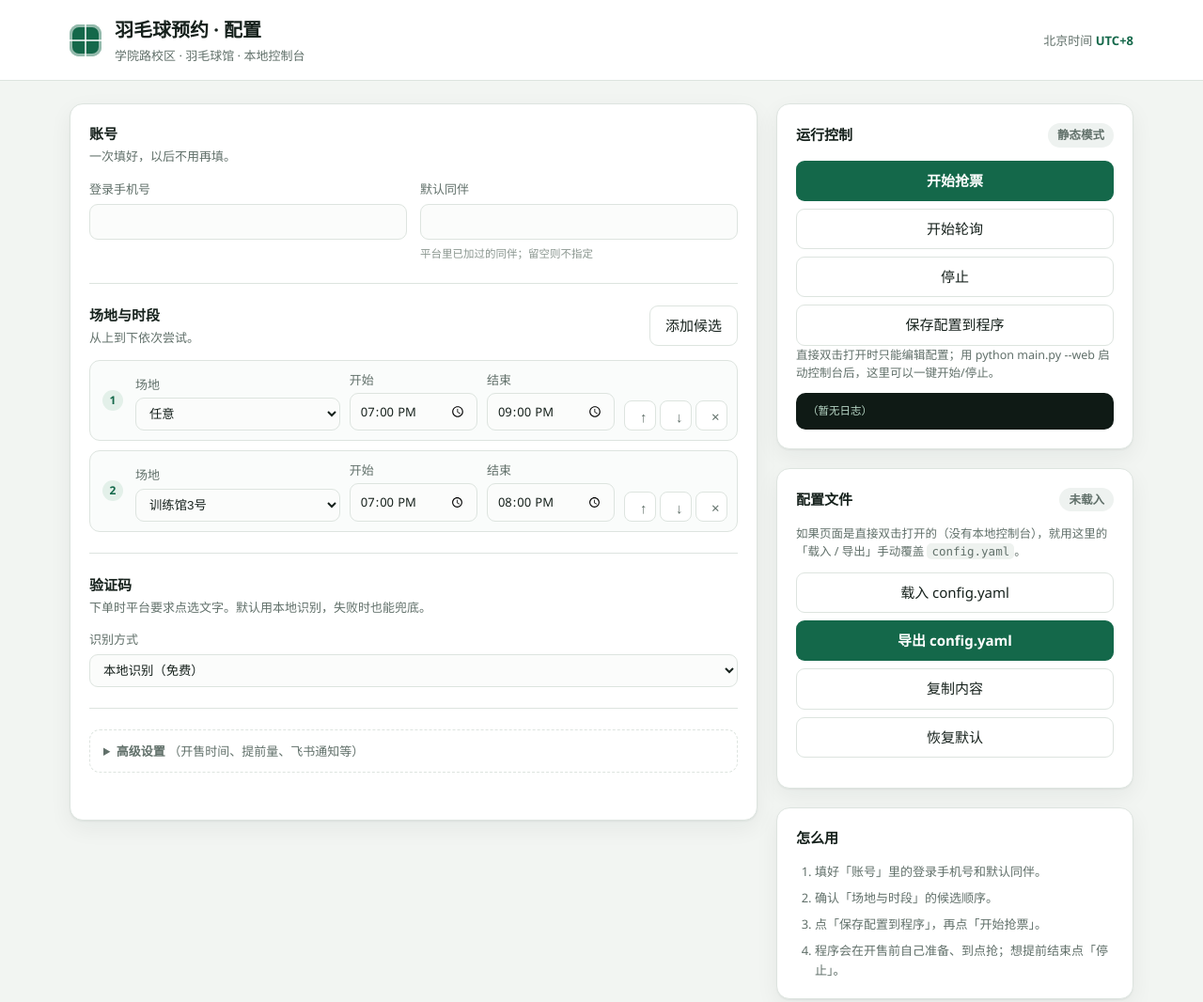
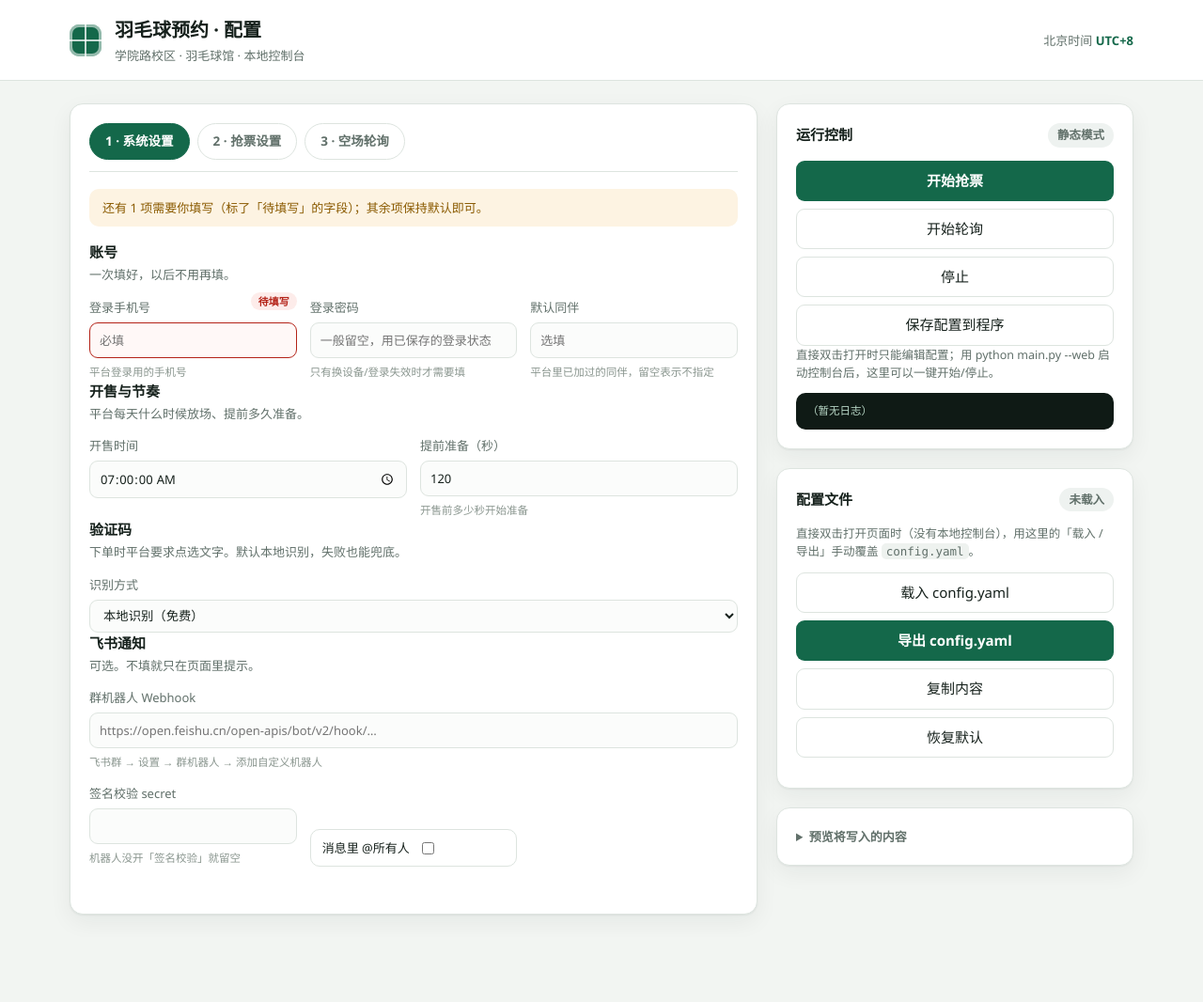
Before and after one commit to hhhsir0123/badminton_booker, a plain HTML site: page src/web/index.html in a window 1280 px wide. Shown: the top 1066 px of the page at 94% size. After the commit the page ends 997 px from the top, so only its background shows below. Drawn offline with Linux system fonts and the light colour scheme; no server answers.

Commit message:
feat: 配置页拆成三块（系统设置 / 抢票设置 / 空场轮询），必填项标待填写
- 三个 Tab：系统设置（账号/开售/验证码/飞书）、抢票设置（候选/提交策略）、空场轮询
- 系统设置里未填的必填项标红「待填写」，顶部横幅提示还差几项；填完其余走默认值
- 新增登录密码、轮询时段、自动下单三个字段
- 调整字段栅格与开关布局，补齐截图

```diff
--- a/src/web/app.css
+++ b/src/web/app.css
@@ -167,7 +167,7 @@ aside {
 
 .fields {
   display: grid;
-  grid-template-columns: repeat(auto-fit, minmax(160px, 1fr));
+  grid-template-columns: repeat(auto-fit, minmax(220px, 1fr));
   gap: 14px;
 }
 
@@ -215,8 +215,10 @@ input:focus {
 
 label.switch {
   flex-direction: row;
+  flex-wrap: wrap;
   align-items: center;
-  gap: 9px;
+  gap: 8px 9px;
+  white-space: nowrap;
   align-self: end;
   padding: 9px 12px;
   border: 1px solid var(--line);
@@ -491,3 +493,78 @@ summary .muted {
   white-space: pre-wrap;
   word-break: break-all;
 }
+
+/* ------------------------------------------------------------ 三个分区（Tabs） */
+.tabs {
+  display: flex;
+  gap: 8px;
+  margin-bottom: 18px;
+  padding-bottom: 12px;
+  border-bottom: 1px solid var(--line);
+}
+
+.tab {
+  background: #fff;
+  border: 1px solid var(--line);
+  color: var(--muted);
+  font-size: 13.5px;
+  font-weight: 600;
+  padding: 8px 16px;
+  border-radius: 999px;
+}
+
+.tab:hover {
+  border-color: var(--accent);
+  color: var(--accent);
+}
+
+.tab.active {
+  background: var(--accent);
+  border-color: var(--accent);
+  color: #fff;
+}
+
+.banner {
+  margin: 0 0 16px;
+  padding: 10px 14px;
+  border-radius: 10px;
+  background: var(--warn-soft);
+  color: var(--warn);
+  font-size: 13px;
+}
+
+label.need.needs {
+  position: relative;
+}
+
+label.need.needs::after {
+  content: "待填写";
+  position: absolute;
+  top: -6px;
+  right: 0;
+  background: var(--danger-soft);
+  color: var(--danger);
+  font-size: 11px;
+  font-weight: 600;
+  padding: 1px 8px;
+  border-radius: 999px;
+}
+
+label.need.needs input {
+  border-color: var(--danger);
+  background: #fff8f7;
+}
+
+.tab-panel[hidden] {
+  display: none;
+}
+
+
+label.switch small {
+  flex-basis: 100%;
+  white-space: normal;
+}
+
+label.wide {
+  grid-column: 1 / -1;
+}
--- a/src/web/app.js
+++ b/src/web/app.js
@@ -129,11 +129,14 @@ function render() {
   $('#interval').value = polling.polling_interval;
   $('#days').value = (polling.polling_date_offsets || []).join(', ');
   $('#username').value = config.user.username || '';
+  $('#password').value = config.user.password || '';
   $('#partner').value = config.user.partner_name || '';
   $('#provider').value = captcha.provider === 'ttshitu' ? 'ttshitu' : 'local';
   $('#tts-user').value = tts.username || '';
   $('#tts-pass').value = tts.password || '';
   $('#tts-type').value = tts.type_id || 43;
+  $('#poll-slots').value = (polling.polling_time_slots || []).join(', ');
+  $('#auto-booking').checked = Boolean(polling.is_auto_booking);
   $('#attempts').value = booking.max_attempts;
   $('#partial').checked = Boolean(booking.allow_partial);
   $('#fallback').checked = Boolean(booking.fallback_any);
@@ -144,8 +147,47 @@ function render() {
   $('#mention-all').checked = Boolean(config.feishu.mention_all);
   renderPreferences(booking.preferences);
   toggleProvider();
+  refreshNeeds();
   $('#file-name').textContent = state.sourceName ? `当前来源：${state.sourceName}` : '';
   updatePreview();
+}
+
+function switchTab(name) {
+  $$('.tab').forEach((button) => {
+    const active = button.dataset.tab === name;
+    button.classList.toggle('active', active);
+    button.setAttribute('aria-selected', active ? 'true' : 'false');
+  });
+  $$('.tab-panel').forEach((panel) => {
+    panel.hidden = panel.dataset.panel !== name;
+  });
+  refreshNeeds();
+}
+
+function refreshNeeds() {
+  const targets = [
+    ['username', '#username'],
+    ['tts-user', '#tts-user'],
+    ['tts-pass', '#tts-pass']
+  ];
+  let missing = 0;
+  targets.forEach(([key, selector]) => {
+    const label = $(`.need[data-need="${key}"]`);
+    const input = $(selector);
+    if (!label || !input) return;
+    const hidden = Boolean(input.closest('[hidden]'));
+    const empty = !input.value.trim();
+    const needs = empty && !hidden;
+    label.classList.toggle('needs', needs);
+    if (needs) missing += 1;
+  });
+  const banner = $('#banner');
+  if (missing) {
+    banner.hidden = false;
+    banner.textContent = `还有 ${missing} 项需要你填写（标了「待填写」的字段）；其余项保持默认即可。`;
+  } else {
+    banner.hidden = true;
+  }
 }
 
 function toggleProvider() {
@@ -169,7 +211,13 @@ function applyForm() {
   }));
   config.polling.polling_interval = numberValue('#interval');
   config.polling.polling_date_offsets = parseDays($('#days').value);
+  config.polling.polling_time_slots = $('#poll-slots').value
+    .split(',')
+    .map((item) => item.trim())
+    .filter((item) => item.length);
+  config.polling.is_auto_booking = $('#auto-booking').checked;
   config.user.username = $('#username').value.trim();
+  config.user.password = $('#password').value;
   config.user.partner_name = $('#partner').value.trim();
   config.captcha = config.captcha || {};
   config.captcha.provider = $('#provider').value === 'ttshitu' ? 'ttshitu' : 'local';
@@ -418,8 +466,13 @@ async function stopRun() {
 function bind() {
   $('#config').addEventListener('input', () => {
     applyForm();
+    refreshNeeds();
     markDirty();
     schedulePreview();
+  });
+
+  $$('.tab').forEach((button) => {
+    button.addEventListener('click', () => switchTab(button.dataset.tab));
   });
 
   $('#add').addEventListener('click', () => {
@@ -432,6 +485,7 @@ function bind() {
   $('#provider').addEventListener('change', () => {
     toggleProvider();
     applyForm();
+    refreshNeeds();
     markDirty();
     schedulePreview();
   });
--- a/src/web/index.html
+++ b/src/web/index.html
@@ -20,18 +20,88 @@
 
 <main>
   <form id="config" class="panel config" novalidate>
+    <nav class="tabs" role="tablist">
+      <button type="button" class="tab active" data-tab="system">1 · 系统设置</button>
+      <button type="button" class="tab" data-tab="grab">2 · 抢票设置</button>
+      <button type="button" class="tab" data-tab="poll">3 · 空场轮询</button>
+    </nav>
+
+    <p class="banner" id="banner" hidden></p>
+
+    <!-- ============================ 1 系统设置 ============================ -->
+    <section class="tab-panel" data-panel="system">
       <div class="section-head">
         <div><h2>账号</h2><p>一次填好，以后不用再填。</p></div>
       </div>
       <div class="fields">
-      <label>登录手机号<input id="username" type="tel" autocomplete="off"></label>
-      <label>默认同伴<input id="partner" type="text" autocomplete="off"><small>平台里已加过的同伴；留空则不指定</small></label>
+        <label class="need" data-need="username">登录手机号
+          <input id="username" type="tel" autocomplete="off" placeholder="必填">
+          <small>平台登录用的手机号</small>
+        </label>
+        <label>登录密码
+          <input id="password" type="password" autocomplete="off" placeholder="一般留空，用已保存的登录状态">
+          <small>只有换设备/登录失效时才需要填</small>
+        </label>
+        <label>默认同伴
+          <input id="partner" type="text" autocomplete="off" placeholder="选填">
+          <small>平台里已加过的同伴，留空表示不指定</small>
+        </label>
       </div>
 
-    <hr>
       <div class="section-head">
-      <div><h2>场地与时段</h2><p>从上到下依次尝试。</p></div>
+        <div><h2>开售与节奏</h2><p>平台每天什么时候放场、提前多久准备。</p></div>
+      </div>
+      <div class="fields">
+        <label>开售时间<input id="release" type="time" step="1" required></label>
+        <label>提前准备（秒）<input id="warmup" type="number" min="10" max="3600" step="1" required><small>开售前多少秒开始准备</small></label>
+      </div>
+
+      <div class="section-head">
+        <div><h2>验证码</h2><p>下单时平台要求点选文字。默认本地识别，失败也能兜底。</p></div>
+      </div>
+      <div class="fields">
+        <label>识别方式
+          <select id="provider">
+            <option value="local">本地识别（免费）</option>
+            <option value="ttshitu">图鉴打码（更准，约 1 分钱/次）</option>
+          </select>
+        </label>
+      </div>
+      <div id="tts-block" class="fields" hidden>
+        <label class="need" data-need="tts-user">图鉴用户名
+          <input id="tts-user" type="text" autocomplete="off" placeholder="必填">
+        </label>
+        <label class="need" data-need="tts-pass">图鉴密码
+          <input id="tts-pass" type="password" autocomplete="off" placeholder="必填">
+        </label>
+        <label>题型<input id="tts-type" type="number" min="1" max="99" step="1"><small>43 = 传目标词的点选（推荐），20 = 通用点选（会认错）</small></label>
+      </div>
+
+      <div class="section-head">
+        <div><h2>飞书通知</h2><p>可选。不填就只在页面里提示。</p></div>
+      </div>
+      <div class="fields">
+        <label class="wide">群机器人 Webhook
+          <input id="webhook" type="text" placeholder="https://open.feishu.cn/open-apis/bot/v2/hook/…" autocomplete="off">
+          <small>飞书群 → 设置 → 群机器人 → 添加自定义机器人</small>
+        </label>
+        <label>签名校验 secret
+          <input id="secret" type="password" autocomplete="off">
+          <small>机器人没开「签名校验」就留空</small>
+        </label>
+        <label class="switch">消息里 @所有人<input id="mention-all" type="checkbox"></label>
+      </div>
+    </section>
+
+    <!-- ============================ 2 抢票设置 ============================ -->
+    <section class="tab-panel" data-panel="grab" hidden>
+      <div class="section-head">
+        <div><h2>场地与时段</h2><p>每天 07:00 放场时，从上到下依次尝试。</p></div>
         <button type="button" id="add" class="secondary">添加候选</button>
+      </div>
+      <div class="fields">
+        <label>提前几天入场<input id="offset" type="number" min="0" max="30" step="1" required><small>填 2 表示抢后天</small></label>
+        <label>指定入场日期<input id="date" type="date"><small>留空则按开售日 + 提前天数推算</small></label>
       </div>
       <div id="preferences"></div>
       <template id="pref-template">
@@ -48,60 +118,33 @@
         </div>
       </template>
 
-    <hr>
       <div class="section-head">
-      <div><h2>验证码</h2><p>下单时平台要求点选文字。默认用本地识别，失败时也能兜底。</p></div>
+        <div><h2>提交策略</h2><p>抢不到首选时怎么退让。</p></div>
       </div>
       <div class="fields">
-      <label>识别方式
-        <select id="provider">
-          <option value="local">本地识别（免费）</option>
-          <option value="ttshitu">图鉴打码（更准，约 1 分钱/次）</option>
-        </select>
-      </label>
-    </div>
-    <div id="tts-block" class="fields" hidden>
-      <label>图鉴用户名<input id="tts-user" type="text" autocomplete="off" placeholder="注册手机号"></label>
-      <label>图鉴密码<input id="tts-pass" type="password" autocomplete="off"></label>
-      <label>题型<input id="tts-type" type="number" min="1" max="99" step="1"><small>43 = 传目标词的点选（推荐），20 = 通用点选（会认错）</small></label>
-    </div>
-
-    <hr>
-    <details class="advanced">
-      <summary>高级设置 <span class="muted">（开售时间、提前量、飞书通知等）</span></summary>
-
-      <div class="section-head"><div><h3>开售与节奏</h3><p>平台每天什么时候放场、提前多久准备。</p></div></div>
-      <div class="fields">
-        <label>开售时间<input id="release" type="time" step="1" required></label>
-        <label>提前准备（秒）<input id="warmup" type="number" min="10" max="3600" step="1" required><small>提前打开浏览器、恢复登录</small></label>
-        <label>入场日期<input id="date" type="date"><small>留空时按开售日 + 提前天数推算</small></label>
-        <label>提前几天入场<input id="offset" type="number" min="0" max="30" step="1" required><small>填 2 表示抢后天</small></label>
         <label>最多提交次数<input id="attempts" type="number" min="1" max="10" step="1"><small>平台有频控，建议 2~3</small></label>
         <label>放场探测间隔（毫秒）<input id="probe" type="number" min="50" max="1000" step="10"><small>太小容易触发频控</small></label>
         <label>抢到后浏览器保留（秒）<input id="keep" type="number" min="0" max="3600" step="10"><small>用于付款</small></label>
         <label class="switch">只抢到部分时段也提交<input id="partial" type="checkbox"></label>
         <label class="switch">候选都不满足时抢任意空场<input id="fallback" type="checkbox"><small>保底：当天最早的一段</small></label>
       </div>
+    </section>
 
-      <div class="section-head"><div><h3>空场轮询</h3><p>轮询模式才会用到。</p></div></div>
+    <!-- ============================ 3 空场轮询 ============================ -->
+    <section class="tab-panel" data-panel="poll" hidden>
+      <div class="section-head">
+        <div><h2>空场轮询</h2><p>不等到放场，按间隔扫描，捡别人取消的空场。</p></div>
+      </div>
       <div class="fields">
         <label>轮询间隔（秒）<input id="interval" type="number" min="5" max="3600" step="1" required></label>
         <label>查询日期偏移<input id="days" type="text" required placeholder="0, 1, 2"><small>以当天为 0，多天用逗号分隔</small></label>
+        <label class="wide">关注时段
+          <input id="poll-slots" type="text" placeholder="19:00-20:00, 20:00-21:00">
+          <small>留空表示不限制时段；多段用逗号分隔</small>
+        </label>
+        <label class="switch">发现空场自动下单<input id="auto-booking" type="checkbox"><small>不勾选时只发通知</small></label>
       </div>
-
-      <div class="section-head"><div><h3>飞书通知</h3><p>可选。不填就只在浏览器里提示。</p></div></div>
-      <div class="fields">
-        <label class="wide">群机器人 Webhook
-          <input id="webhook" type="text" placeholder="https://open.feishu.cn/open-apis/bot/v2/hook/…" autocomplete="off">
-          <small>飞书群 → 设置 → 群机器人 → 添加自定义机器人，复制 Webhook 地址</small>
-        </label>
-        <label>签名校验 secret
-          <input id="secret" type="password" autocomplete="off">
-          <small>机器人没开「签名校验」就留空</small>
-        </label>
-        <label class="switch">消息里 @所有人<input id="mention-all" type="checkbox"></label>
-      </div>
-    </details>
+    </section>
 
     <p class="feedback" id="feedback" role="status"></p>
   </form>
@@ -121,7 +164,7 @@
 
     <section class="panel file-panel">
       <div class="section-head"><h2>配置文件</h2><output id="status" class="state">未载入</output></div>
-      <p class="hint">如果页面是直接双击打开的（没有本地控制台），就用这里的「载入 / 导出」手动覆盖 <code>config.yaml</code>。</p>
+      <p class="hint">直接双击打开页面时（没有本地控制台），用这里的「载入 / 导出」手动覆盖 <code>config.yaml</code>。</p>
       <input id="file" type="file" accept=".yaml,.yml,.txt" hidden>
       <div class="stack-actions">
         <button id="import" class="secondary" type="button">载入 config.yaml</button>
@@ -132,16 +175,6 @@
       <p id="file-name" class="hint"></p>
     </section>
 
-    <section class="panel">
-      <div class="section-head"><h2>怎么用</h2></div>
-      <ol class="steps">
-        <li>填好「账号」里的登录手机号和默认同伴。</li>
-        <li>确认「场地与时段」的候选顺序。</li>
-        <li>点「保存配置到程序」，再点「开始抢票」。</li>
-        <li>程序会在开售前自己准备、到点抢；想提前结束点「停止」。</li>
-      </ol>
-    </section>
-
     <details class="panel preview-panel">
       <summary>预览将写入的内容</summary>
       <pre id="preview" tabindex="0">（还没有内容）</pre>
```
Also changed, not shown: 1 other file. Lines whose indentation alone changed are shown as unchanged.
